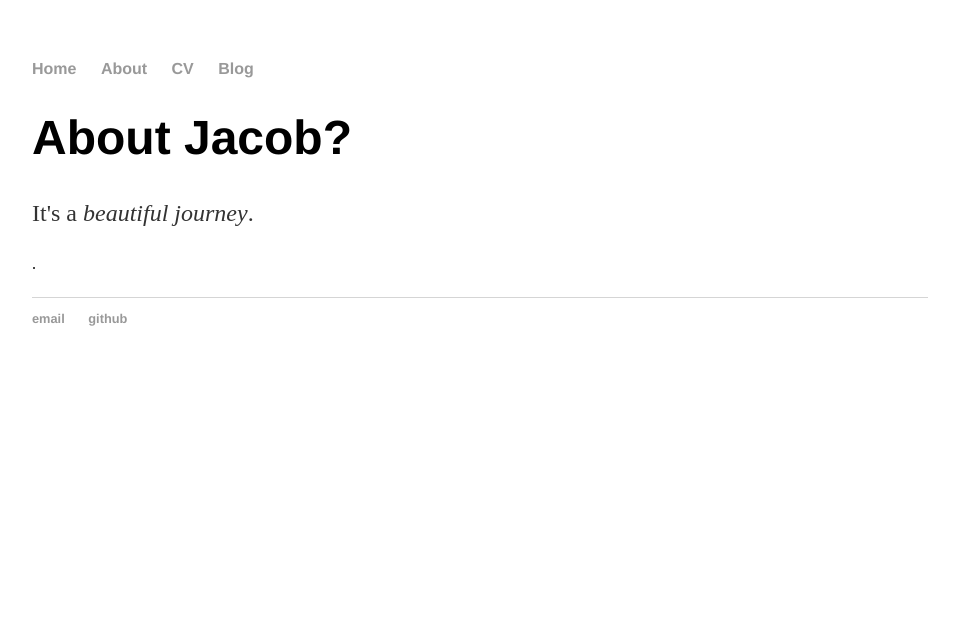
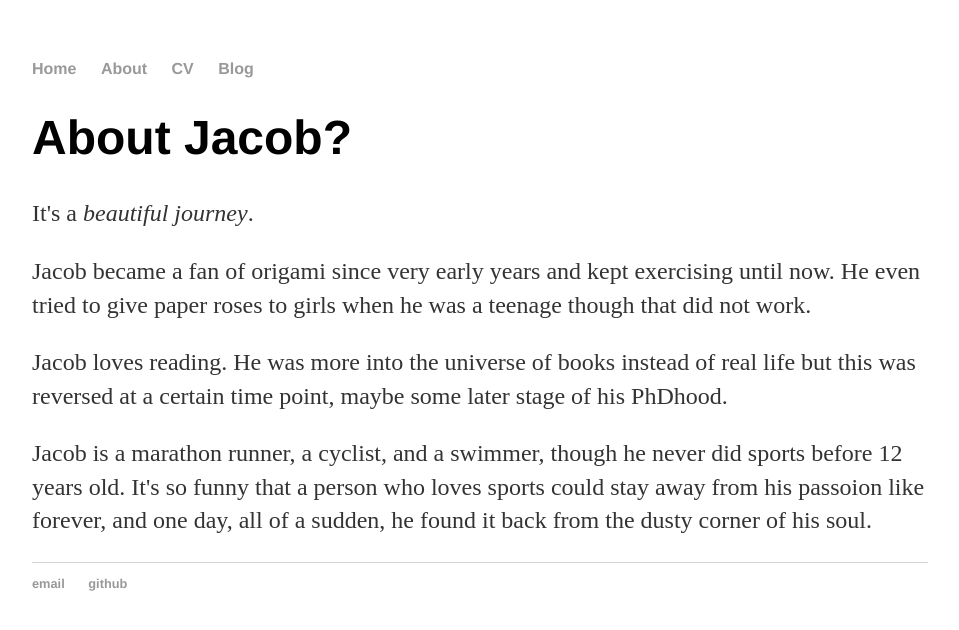
Before and after one commit to jacob-zyl/jacob-zyl.github.io, a Jekyll site: the page built from about/index.html, in a window 1280 px wide. Shown: the top 630 px of the page, without its empty margins (160-1119 px from the left). Built offline with Jekyll 4.4.1, drawn with Linux system fonts in a browser that asks for light colours.

Commit message:
Added a little bit.

```diff
--- a/about/index.html
+++ b/about/index.html
@@ -6,5 +6,17 @@
 	<h1>About Jacob?</h1>
 	<p>It's a <em>beautiful journey</em>.</p>
 
-  .</p>
+  <p>Jacob became a fan of origami since very early years and kept exercising until now.
+      He even tried to give paper roses to girls when he was a teenage though that did not work.
+  </p>
+
+  <p>Jacob loves reading.
+      He was more into the universe of books instead of real life but this was reversed at a certain time point,
+      maybe some later stage of his PhDhood.
+  </p>
+
+  <p>Jacob is a marathon runner, a cyclist, and a swimmer, though he never did sports before 12 years old.
+      It's so funny that a person who loves sports could stay away from his passoion like forever,
+      and one day, all of a sudden, he found it back from the dusty corner of his soul.
+  </p>
 </div><!-- /.blurb -->
```
